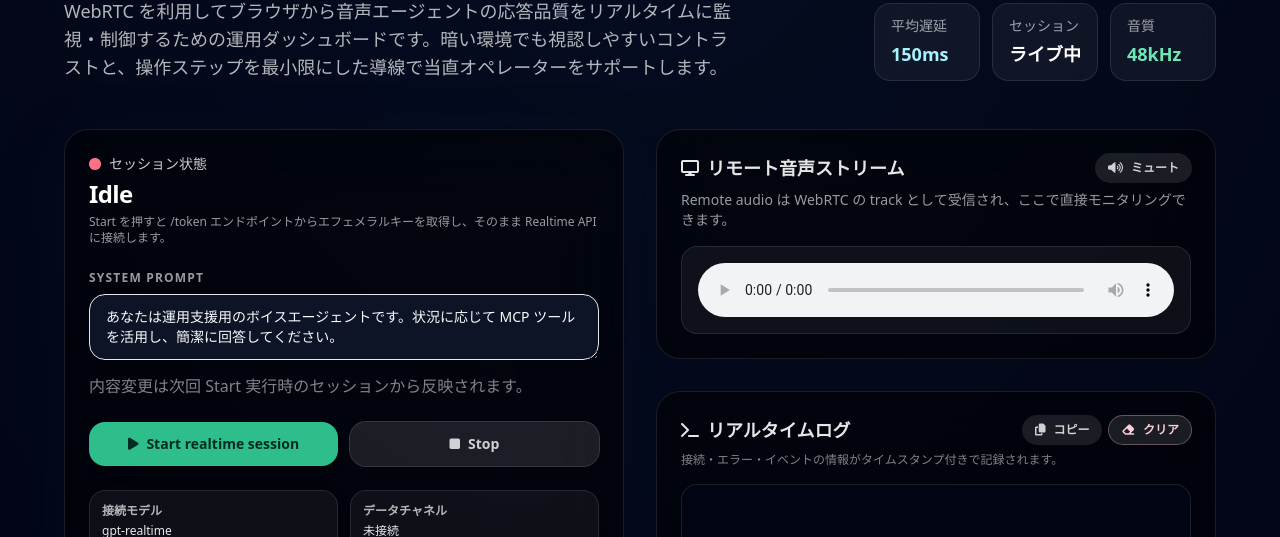
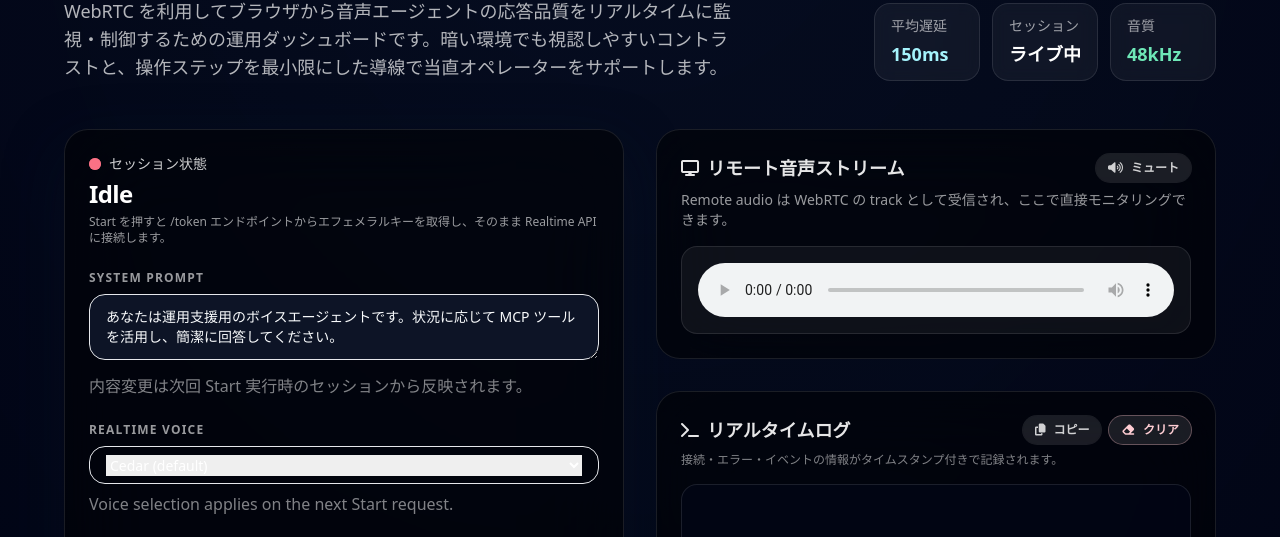
Before and after one commit to Sunwood-ai-labs/gpt-realtime-test, a website: page index.html in a window 1280 px wide. Shown: the part 230-767 px from the top of the page. Drawn offline with Linux system fonts and the light colour scheme.

Commit message:
✨ UIにリアルタイムボイス選択機能を追加

```diff
--- a/index.html
+++ b/index.html
@@ -116,6 +116,25 @@
                             <label for="systemPrompt" class="block text-xs font-semibold uppercase tracking-widest text-white/60">System Prompt</label>
                             <textarea id="systemPrompt" class="mt-2 h-28 w-full resize-y rounded-2xl border border-white/15 bg-slate-950/80 px-4 py-3 text-sm text-white placeholder:text-white/40 focus:outline-none focus-visible:ring-2 focus-visible:ring-cyan-300/60" placeholder="例: あなたは運用支援用のボイスエージェントです。状況に応じて MCP ツールを活用し、簡潔に回答してください。">あなたは運用支援用のボイスエージェントです。状況に応じて MCP ツールを活用し、簡潔に回答してください。</textarea>
                             <p class="mt-2 text-[11px] text-white/50">内容変更は次回 Start 実行時のセッションから反映されます。</p>
+                        </div>
+
+                        <div class="mt-6">
+                            <label for="voiceSelect" class="block text-xs font-semibold uppercase tracking-widest text-white/60">Realtime Voice</label>
+                            <div class="mt-2 rounded-2xl border border-white/15 bg-slate-950/80 px-4 py-1.5 focus-within:ring-2 focus-within:ring-cyan-300/60">
+                                <select id="voiceSelect" class="w-full bg-transparent text-sm text-white focus:outline-none" aria-label="Select realtime voice">
+                                    <option value="cedar" selected>Cedar (default)</option>
+                                    <option value="marin">Marin</option>
+                                    <option value="alloy">Alloy</option>
+                                    <option value="echo">Echo</option>
+                                    <option value="shimmer">Shimmer</option>
+                                    <option value="ash">Ash</option>
+                                    <option value="ballad">Ballad</option>
+                                    <option value="coral">Coral</option>
+                                    <option value="sage">Sage</option>
+                                    <option value="verse">Verse</option>
+                                </select>
+                            </div>
+                            <p class="mt-2 text-[11px] text-white/50">Voice selection applies on the next Start request.</p>
                         </div>
 
                         <div class="mt-6 grid gap-3 sm:grid-cols-2">
```
